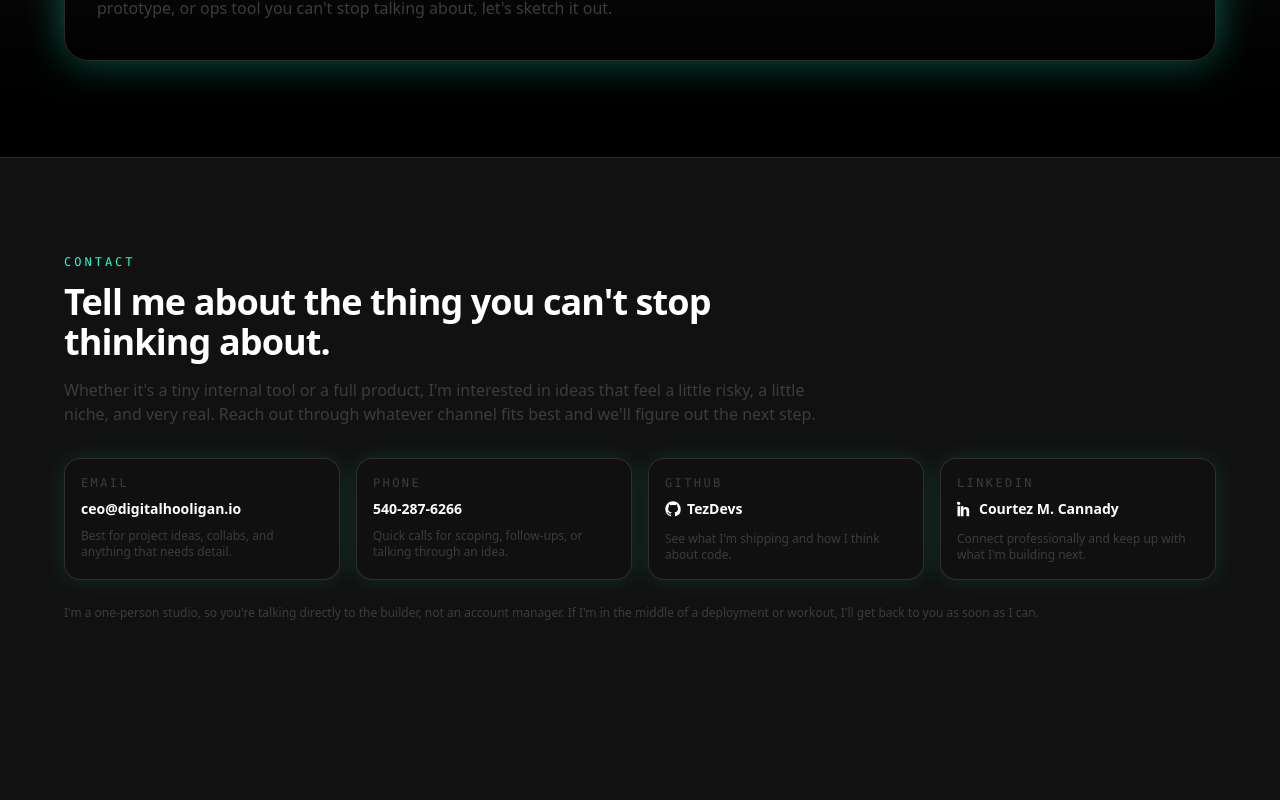
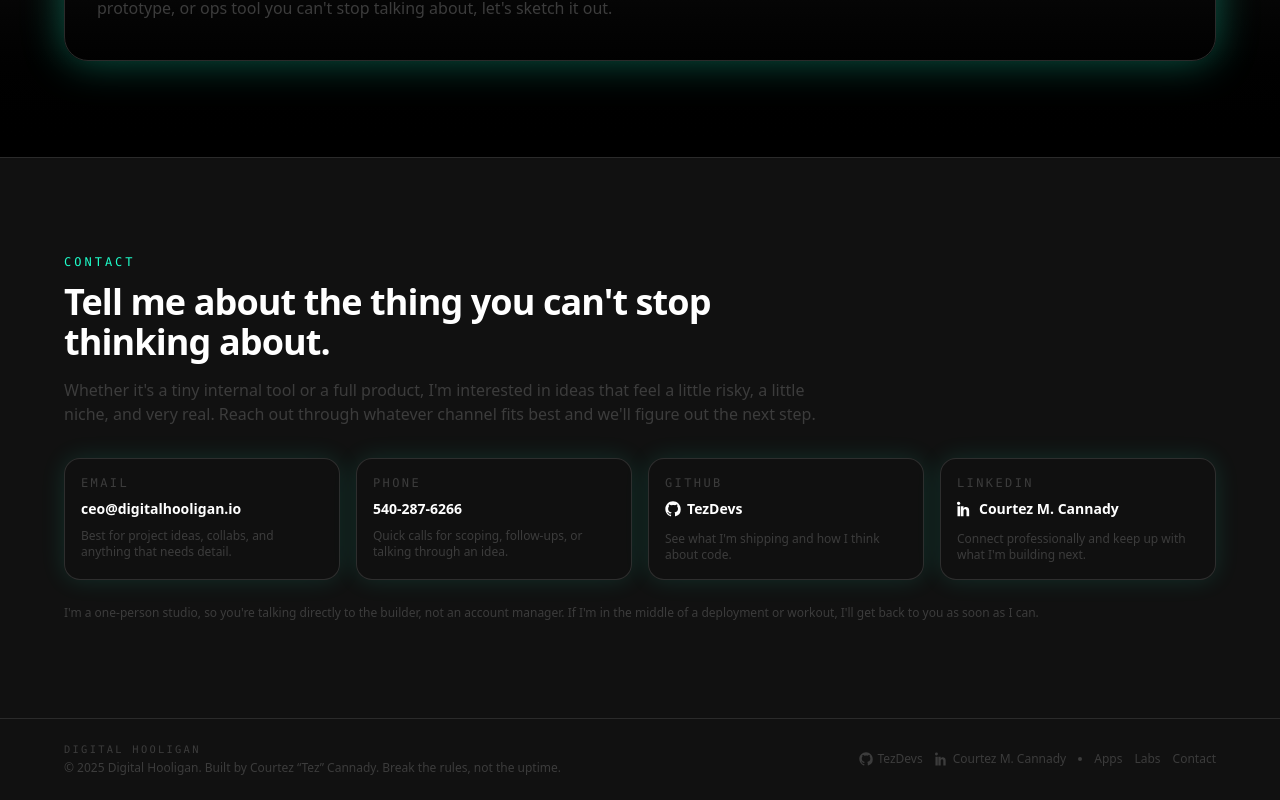
Before and after one commit to TezDevs/digital-hooligan, a Next.js app in the folder apps/digitalhooligan-web/: page / in a window 1280 px wide. Shown: the part 3507-4307 px from the top of the page. Before the commit the page ends 4225 px from the top, so only its background shows below. Built offline with nearby package versions, Linux system fonts and the light colour scheme.

Commit message:
Add site metadata, Open Graph, and favicon hooks

```diff
--- a/apps/digitalhooligan-web/app/layout.tsx
+++ b/apps/digitalhooligan-web/app/layout.tsx
@@ -1,10 +1,35 @@
 import type { Metadata } from "next";
 import "./globals.css";
-import Navbar from "../components/layout/Navbar";
+import Navbar from "@/components/layout/Navbar";
+import Footer from "@/components/layout/Footer";
 
 export const metadata: Metadata = {
-  title: "Digital Hooligan",
-  description: "A rogue dev studio for traders, sneakerheads, and digital misfits.",
+  title: "Digital Hooligan — Apps for People Who Break the Rules, Not the Uptime",
+  description:
+    "Digital Hooligan is a one-person studio led by Courtez “Tez” Cannady, shipping sharp, reliable tools for payments, ops, and niche communities.",
+  metadataBase: new URL("https://digitalhooligan.io"),
+  openGraph: {
+    title: "Digital Hooligan — Dangerous Little Tools. Serious Fundamentals.",
+    description:
+      "Apps and experiments built by Courtez “Tez” Cannady: PennyWize, Hooligan Labs, and more. Built with defense-grade discipline for real-world use.",
+    url: "https://digitalhooligan.io",
+    siteName: "Digital Hooligan",
+    type: "website",
+  },
+  twitter: {
+    card: "summary_large_image",
+    title: "Digital Hooligan — Dangerous Little Tools. Serious Fundamentals.",
+    description:
+      "A small studio shipping opinionated apps for people who care about speed, reliability, and vibe.",
+  },
+  icons: {
+    icon: [
+      { url: "/favicon.ico" },
+      { url: "/favicon-32x32.png", sizes: "32x32", type: "image/png" },
+      { url: "/favicon-16x16.png", sizes: "16x16", type: "image/png" },
+    ],
+    apple: [{ url: "/apple-touch-icon.png", sizes: "180x180", type: "image/png" }],
+  },
 };
 
 export default function RootLayout({
@@ -13,10 +38,11 @@ export default function RootLayout({
   children: React.ReactNode;
 }) {
   return (
-    <html lang="en">
-      <body>
+    <html lang="en" className="bg-dh-black text-white">
+      <body className="min-h-screen bg-dh-black text-white antialiased">
         <Navbar />
-        {children}
+        <main>{children}</main>
+        <Footer />
       </body>
     </html>
   );
```
